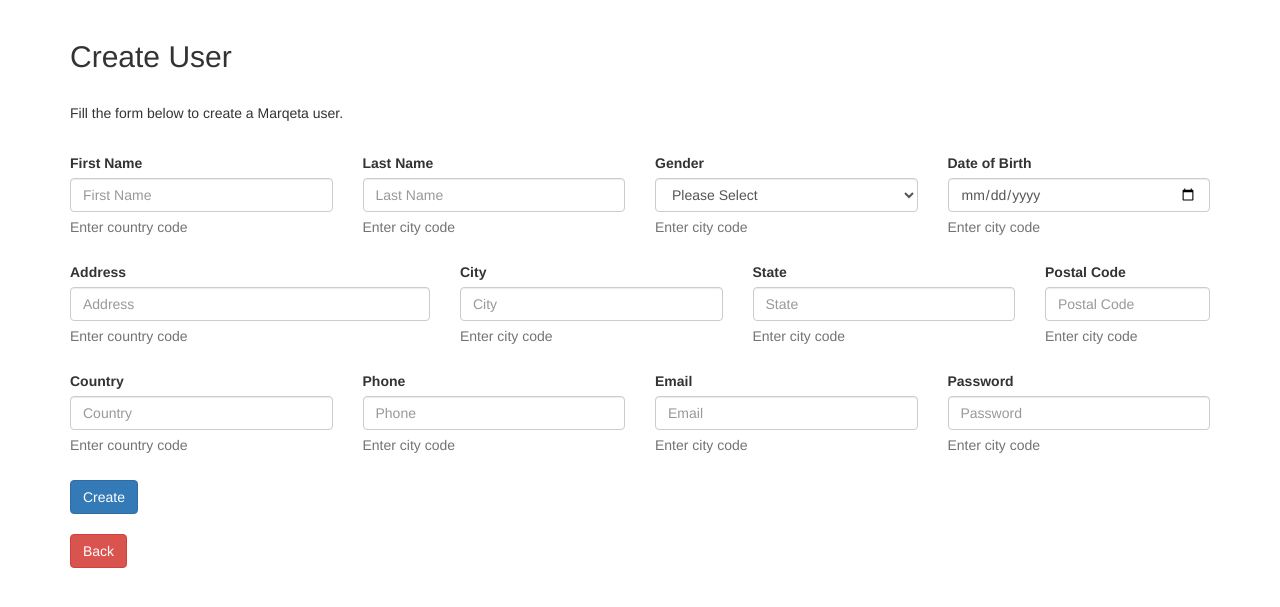
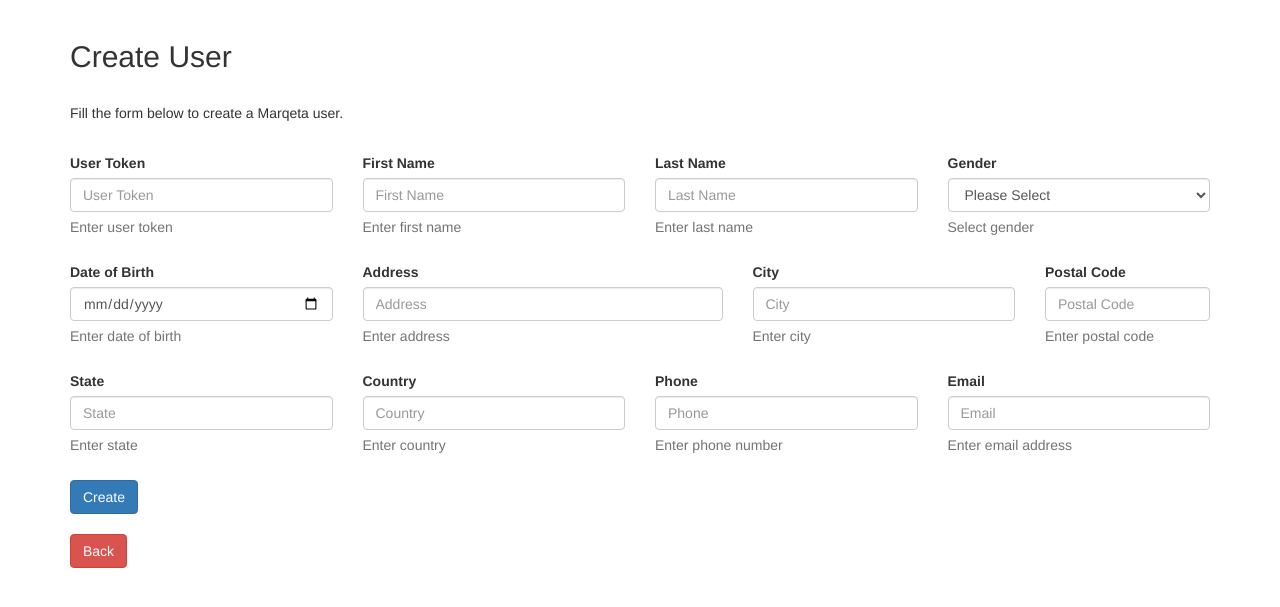
Before and after one commit to mudasiryasin/marqeta-apis-django, a Django app: page /administrator/createUser/ in a window 1280 px wide. Shown: the part 52-659 px from the top of the page. Run offline with Django 3.2, Linux system fonts and the light colour scheme; some libraries are stand-ins or nearby versions.

Commit message:
Post verification commit

```diff
--- a/administrator/templates/administrator/createUser.html
+++ b/administrator/templates/administrator/createUser.html
@@ -8,77 +8,91 @@
   <br>
   <p>Fill the form below to create a Marqeta user.</p>
   <br>
+  {% if isSuccess %}
+  <div class="alert alert-success alert-dismissible fade in">
+    <a href="#" class="close" data-dismiss="alert" aria-label="close">&times;</a>
+    {{ message }}
+  </div>
+  {% elif isSuccess is not None %}
+  <div class="alert alert-danger alert-dismissible fade in">
+    <a href="#" class="close" data-dismiss="alert" aria-label="close">&times;</a>
+    {{ message }}
+  </div>
+  {% endif %}
   <form method="POST">
     {% csrf_token%}
   <div class="form-group row">
+    <div class="col-xs-3">
+      <label for="userToken">User Token</label>
+      <input id="userToken" type="text" class="form-control" name="userToken" placeholder="User Token" required>
+      <span class="help-block">Enter user token</span>
+    </div>
      <div class="col-xs-3">
        <label for="firstName">First Name</label>
        <input id="firstName" type="text" class="form-control" name="firstName" placeholder="First Name" required>
-       <span class="help-block">Enter country code</span>
+       <span class="help-block">Enter first name</span>
      </div>
      <div class="col-xs-3">
        <label for="lastName">Last Name</label>
        <input id="lastName" type="text" class="form-control" name="lastName" placeholder="Last Name" required>
-       <span class="help-block">Enter city code</span>
+       <span class="help-block">Enter last name</span>
      </div>
      <div class="col-xs-3">
       <label for="gender">Gender</label>
-      <select class="form-control" id="gender" name="gender">
+      <select class="form-control" id="gender" name="gender" required>
         <option value="" selected disabled>Please Select</option>
         <option value="M">Male</option>
         <option value="F">Female</option>
       </select>
-      <span class="help-block">Enter city code</span>
+      <span class="help-block">Select gender</span>
     </div>
+
+   </div>
+   <div class="form-group row">
     <div class="col-xs-3">
       <label for="dateOfBirth">Date of Birth</label>
       <input id="dateOfBirth" type="date" class="form-control" name="dateOfBirth" placeholder="dateOfBirth" required>
-      <span class="help-block">Enter city code</span>
+      <span class="help-block">Enter date of birth</span>
     </div>
-   </div>
-   <div class="form-group row">
+
     <div class="col-xs-4">
       <label for="address">Address</label>
       <input id="address" type="text" class="form-control" name="address" placeholder="Address" required>
-      <span class="help-block">Enter country code</span>
+      <span class="help-block">Enter address</span>
     </div>
     <div class="col-xs-3">
       <label for="city">City</label>
       <input id="city" type="text" class="form-control" name="city" placeholder="City" required>
-      <span class="help-block">Enter city code</span>
+      <span class="help-block">Enter city</span>
     </div>
-    <div class="col-xs-3">
-     <label for="state">State</label>
-     <input id="state" type="text" class="form-control" name="state" placeholder="State" required>
-     <span class="help-block">Enter city code</span>
-   </div>
+
    <div class="col-xs-2">
      <label for="postalCode">Postal Code</label>
      <input id="postalCode" type="text" class="form-control" name="postalCode" placeholder="Postal Code" required>
-     <span class="help-block">Enter city code</span>
+     <span class="help-block">Enter postal code</span>
    </div>
   </div>
   <div class="form-group row">
     <div class="col-xs-3">
+      <label for="state">State</label>
+      <input id="state" type="text" class="form-control" name="state" placeholder="State" required>
+      <span class="help-block">Enter state</span>
+    </div>
+    <div class="col-xs-3">
       <label for="country">Country</label>
       <input id="country" type="text" class="form-control" name="country" placeholder="Country" required>
-      <span class="help-block">Enter country code</span>
+      <span class="help-block">Enter country</span>
     </div>
     <div class="col-xs-3">
       <label for="phone">Phone</label>
       <input id="phone" type="text" class="form-control" name="phone" placeholder="Phone" required>
-      <span class="help-block">Enter city code</span>
+      <span class="help-block">Enter phone number</span>
     </div>
     <div class="col-xs-3">
       <label for="email">Email</label>
       <input id="email" type="email" class="form-control" name="email" placeholder="Email" required>
-      <span class="help-block">Enter city code</span>
+      <span class="help-block">Enter email address</span>
     </div>
-   <div class="col-xs-3">
-     <label for="password">Password</label>
-     <input id="password" type="password" class="form-control" name="password" placeholder="Password" required>
-     <span class="help-block">Enter city code</span>
-   </div>
   </div>
    <button type="submit" class="btn btn-primary">Create</button><br><br>
    <a class="btn btn-danger" href="/listUsers">Back</a>
--- a/administrator/urls.py
+++ b/administrator/urls.py
@@ -1,4 +1,4 @@
-from django import views
+#from django import views
 from django.urls import path
 from . import views
 
--- a/administrator/views.py
+++ b/administrator/views.py
@@ -4,7 +4,8 @@ import base64
 import json
 
 
-tokens = '<application-token>:<admin-access-token>'
+#tokens = '<application-token>:<admin-access-token>'
+tokens = 'e5f1fdd8-de74-4d38-a66b-e094626d9014:bdcfe703-b344-4f23-87c0-cc34284b9330'
 encoded = base64.b64encode(tokens.encode('ascii'))
 headers = {
      'Content-Type': 'application/json',
@@ -37,11 +38,12 @@ def createUser(request):
         url = "https://sandbox-api.marqeta.com/v3/users"
 
         data = json.dumps({
+            "token": request.POST.get("user_token"),
             "first_name": request.POST.get("firstName"),
             "last_name": request.POST.get("lastName"),
             "gender": request.POST.get("gender"),
             "email": request.POST.get("email"),
-            "address": request.POST.get("address"),
+            "address1": request.POST.get("address"),
             "city": request.POST.get("city"),
             "state": request.POST.get("state"),
             "postal_code": request.POST.get("postalCode"),
@@ -72,7 +74,8 @@ def createUser(request):
     return render(request, 'administrator/createUser.html')
 
 def listCards(request):
-    user_id = '<user-id>'
+    #user_id = '<user-id>'
+    user_id = '8966da78-7326-4576-b445-60e8f1d56fcd'
     url = "https://sandbox-api.marqeta.com/v3/cards/user/" + user_id
 
     response = requests.get(url, headers=headers)
@@ -133,7 +136,7 @@ def createCard(request):
 
         return render(request,'administrator/createCard.html', {'isSuccess': isSuccess, 'message': message})
 
-    return render(request, 'administrator/createCard.html')
+    return render(request, 'administrator/createCard.html', {'userTokens': getUserTokens(), 'cardProductTokens': getCardProductTokens()})
 
 def listCardProducts(request):
     url = "https://sandbox-api.marqeta.com/v3/cardproducts"
@@ -158,8 +161,11 @@ def createCardProduct(request):
         url = "https://sandbox-api.marqeta.com/v3/cardproducts"
 
         data = json.dumps({
+            "token": request.POST.get("cardProductToken"),
             "name": request.POST.get("name"),
-            "start_date": request.POST.get("startDate")
+            "active": request.POST.get("status"),
+            "start_date": request.POST.get("startDate"),
+            "end_date": request.POST.get("endDate")
         })
 
         response = requests.post(url, headers=headers, data=data)
--- a/estore/views.py
+++ b/estore/views.py
@@ -7,7 +7,8 @@ import base64
 import json
 
 
-tokens = '<application-token>:<admin-access-token>'
+#tokens = '<application-token>:<admin-access-token>'
+tokens = 'e5f1fdd8-de74-4d38-a66b-e094626d9014:bdcfe703-b344-4f23-87c0-cc34284b9330'
 encoded = base64.b64encode(tokens.encode('ascii'))
 headers = {
      'Content-Type': 'application/json',
@@ -134,6 +135,7 @@ def transaction(pan, name, lastFour, expiration, amount):
 
     status, card_token = getCardToken(pan, name, lastFour, expiration)
 
+    print(status, card_token)
     if status:
         data = json.dumps({
             "amount": amount,
@@ -143,7 +145,7 @@ def transaction(pan, name, lastFour, expiration, amount):
 
         resp = requests.post(url, headers=headers, data=data)
 
-        if resp.status_code == 202:
+        if resp.status_code == 201:
             return True, resp.status_code
         return False, resp.status_code
 
```
Also changed, not shown: administrator/templates/administrator/createCard.html (+75 -19 lines), administrator/templates/administrator/createCardProduct.html (+28 -17 lines), db.sqlite3.
